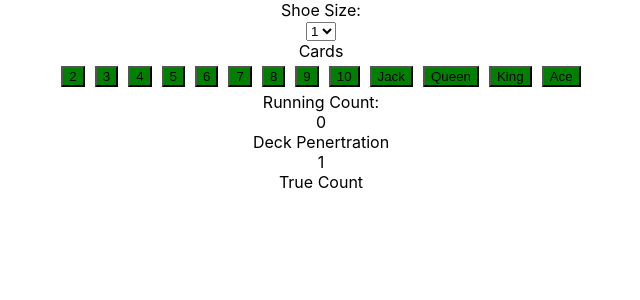
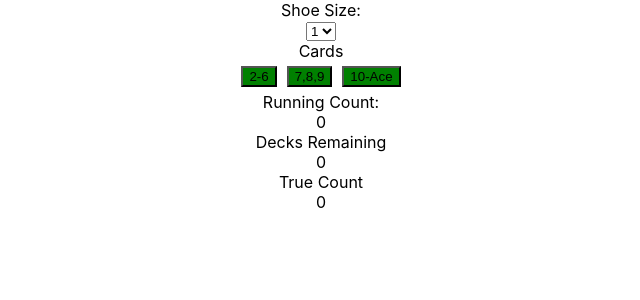
Before and after one commit to vincentcollis/True-Count-Calculator-old-, a React (Create React App) app: page / in a window 1280 px wide. Shown: the top 300 px of the page, without its empty margins (319-959 px from the left). Built offline with nearby package versions, Linux system fonts and the light colour scheme.

Commit message:
updating to allow buttons to trigger dom

```diff
--- a/src/App.js
+++ b/src/App.js
@@ -6,6 +6,7 @@ import './App.css';
 import Cards from './components/Cards.js'
 import RunningCount from './components/RunningCount';
 import ShoeSize from './components/ShoeSize';
+import DeckPen from './components/DeckPen';
 
 function App() {
 
@@ -13,20 +14,31 @@ function App() {
   const [runningCount, setrunningCount] = useState(0)
   const [trueCount, setTrueCount] = useState(0)
   const [shoeSize, setShoeSize] = useState(1)
+  const [usedCards, setUsedCards] = useState(0)
   //Must create deckPen state LAST
-  const [deckPen, setdeckPen] = useState(0)
+  // const [deckPen, setdeckPen] = useState(0)
 
-  console.log(deckPen)
+  const calcDeckPen = () =>{
+    if (usedCards == 0) return 0
 
-  const calcDeckPen = () => {
     let totalCards = shoeSize * 52
-    let remainingCards = totalCards - deckPen
+    let remainingCards = totalCards - usedCards
     let remaingingDecks = remainingCards/52
 
-    return remaingingDecks
+    return Math.round(remaingingDecks * 100) / 100
+  }
+
+
+  const calcTrueCount = () =>{
+    if(runningCount == 0) return 0
+    let num
+    num = runningCount / calcDeckPen()
+
+    return Math.round(num * 100) / 100
   }
 
   return (
+
     <div className="App">
       <div>
         Shoe Size:
@@ -35,21 +47,25 @@ function App() {
       <div>
         Cards
       </div>
-      <Cards deckPen={deckPen} setDeckPen = {setdeckPen} setRunningCount = {setrunningCount} runningCount = {runningCount}/>
+      <Cards usedCards={usedCards} setUsedCards = {setUsedCards} setRunningCount = {setrunningCount} runningCount = {runningCount}/>
       <div>
         Running Count:
       </div>
       <RunningCount  runningCount = {runningCount}/>
       <div>
-        Deck Penertration
+        Decks Remaining
       </div>
       <div>
-        {calcDeckPen()}
+      {/* <DeckPen shoeSize = {shoeSize} deckPen = {deckPen} usedCards={usedCards} setdeckPen = {setdeckPen} /> */}
+      <DeckPen calcDeckPen = {calcDeckPen} />
       </div>
-
       <div>
         True Count
       </div>
+      <div>
+        {calcTrueCount()}
+      </div>
+
     </div>
   );
 }
--- a/src/components/Cards.js
+++ b/src/components/Cards.js
@@ -11,48 +11,60 @@ const CardButton = styled.button`
 function Cards(props) {
 
     // destructing props
-    let {setRunningCount, runningCount, setDeckPen, deckPen} = props
+    let {setRunningCount, runningCount, setUsedCards, usedCards} = props
 
     // save card count values
-    let two = {name: "2", value:1}
-    let three = {name: "3", value:1}
-    let four = {name: "4", value:1}
-    let five = {name: "5", value:1}
-    let six = {name: "6", value:1}
-    let seven = {name: "7", value:0}
-    let eight = {name: "8", value:0}
-    let nine = {name: "9", value:0}
-    let ten = {name: "10", value:-1}
-    let jack = {name: "Jack", value:-1}
-    let queen = {name: "Queen", value:-1}
-    let king = {name: "King", value:-1}
-    let ace = {name: "Ace", value:-1}
+    let one = {name: "2-6", value:1}
+
+    let zero = {name: "7,8,9", value:0}
+
+    let minusOne = {name: "10-Ace", value:-1}
 
     // save all cards to on object array
-    let card = [two,three,four,five,six,seven,eight,nine,ten,jack,queen,king,ace]
+    let card = [one,zero,minusOne]
 
     // Update running count
-    const  updateHandler = function(event){
+    const  updateHandlerClick = function(event){
         // console.log(event.target.dataset.value)
 
         let value = parseInt(event.target.dataset.value)
         let newValue = runningCount + value
 
         setRunningCount(newValue)
-        setDeckPen(deckPen+1)
+        setUsedCards(usedCards+1)
 
+    }
+
+    const handleKeyPress = (event) =>{
+        if (event.key == 'enter') {
+
+            console.log("test")
+        }
     }
 
     return (
 
         <>
-            {
+        <CardButton key={1} data-value={one.value} onClick={updateHandlerClick} onKeyPress={handleKeyPress}>
+            {one.name}
+        </CardButton>
+
+        <CardButton key={2} data-value={zero.value} onClick={updateHandlerClick} onKeyPress={handleKeyPress}>
+            {zero.name}
+        </CardButton>
+
+        <CardButton key={3} data-value={minusOne.value} onClick={updateHandlerClick} onKeyPress={handleKeyPress}>
+            {minusOne.name}
+        </CardButton>
+
+
+            {/* {
                 card.map((obj, i) =>
-                    <CardButton key={i} data-value={obj.value} onClick={updateHandler}>
+                    <CardButton key={i} data-value={obj.value} onClick={updateHandlerClick} onKeyPress={handleKeyPress}>
                         {obj.name}
                     </CardButton>
                 )
-            }
+            } */}
         </>
     )
 }
--- /dev/null
+++ b/src/components/DeckPen.js
@@ -0,0 +1,23 @@
+import React from 'react'
+
+export default function DeckPen(props) {
+    const {calcDeckPen} = props
+
+     //calculate deck penetration
+
+
+    return (
+        <div>
+            {calcDeckPen()}
+        </div>
+    )
+}
+
+
+// function () => {
+//     let totalCards = shoeSize * 52
+//     let remainingCards = totalCards - usedCards
+//     let remaingingDecks = remainingCards/52
+
+//     return remaingingDecks
+// }
```
